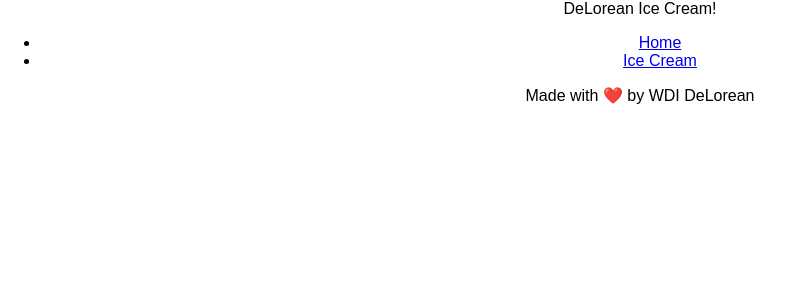
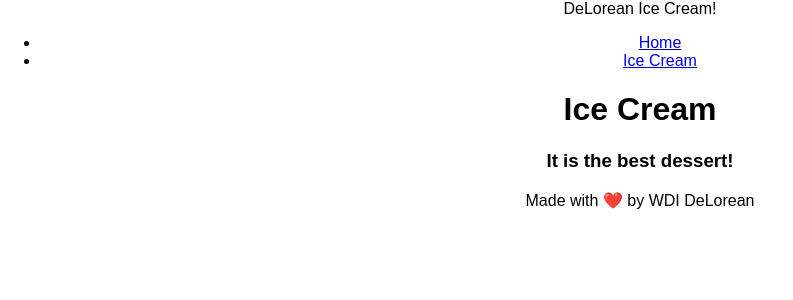
Before and after one commit to jkarlin929/ice-cream-react-full-build, a React (Create React App) app in the folder icecream-finish/client/: page / in a window 1280 px wide. Shown: the top 300 px of the page, without its empty margins (0-793 px from the left). Built offline with nearby package versions, Linux system fonts and the light colour scheme.

Commit message:
IceCreamList gets data

```diff
--- a/icecream-finish/client/package.json
+++ b/icecream-finish/client/package.json
@@ -17,5 +17,5 @@
     "test": "react-scripts test --env=jsdom",
     "eject": "react-scripts eject"
   },
-  "proxy": "https://localhost:3001"
+  "proxy": "http://localhost:3001/"
 }
--- a/icecream-finish/client/src/App.js
+++ b/icecream-finish/client/src/App.js
@@ -8,7 +8,8 @@ import {
 
 import Header from './components/Header';
 import Footer from './components/Footer';
-
+import Home from './components/Home';
+import IceCreamList from './components/IceCreamList';
 
 class App extends Component {
   render() {
@@ -16,7 +17,8 @@ class App extends Component {
       <Router>
         <div className="App">
           <Header />
-
+            <Route exact path='/' component={Home} />
+            <Route exact path='/ice-cream' component={IceCreamList} />
           <Footer />
         </div>
       </Router>
--- a/icecream-finish/client/src/components/Home.jsx
+++ b/icecream-finish/client/src/components/Home.jsx
@@ -0,0 +1,12 @@
+import React from 'react';
+
+const Home = () => {
+  return (
+    <div className="home">
+      <h1>Ice Cream</h1>
+      <h3>It is the best dessert!</h3>
+    </div>
+  )
+}
+
+export default Home;
--- a/icecream-finish/client/src/components/IceCreamList.jsx
+++ b/icecream-finish/client/src/components/IceCreamList.jsx
@@ -0,0 +1,31 @@
+import React, { Component } from 'react';
+
+import axios from 'axios';
+
+class IceCreamList extends Component {
+  constructor() {
+    super();
+    this.state = {
+      apiDataLoaded: false,
+      apiData: null,
+    }
+
+  }
+
+  componentDidMount() {
+    axios.get('/icecream')
+      .then(res => {
+        console.log(res.data);
+      })
+  }
+
+  render() {
+    return (
+      <div className="icecream-list">
+        <p>Check out all my cool ice creams~</p>
+      </div>
+    )
+  }
+}
+
+export default IceCreamList;
```
Also changed, not shown: 1 other file (tests, documents, lock files or other folders).
